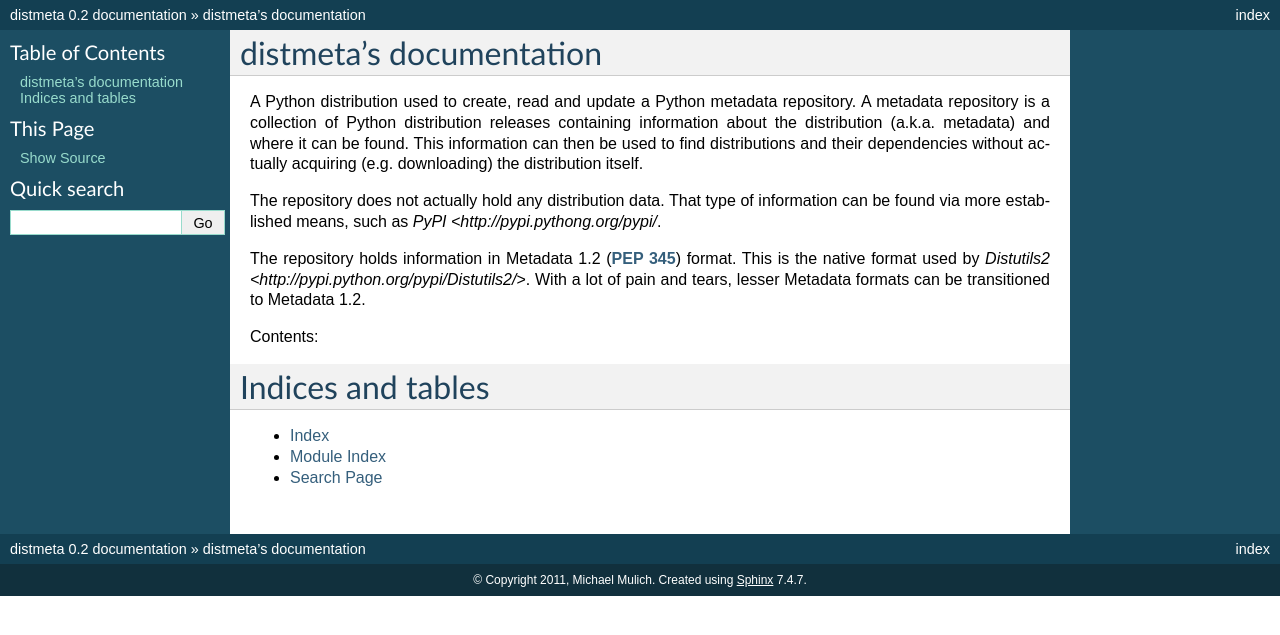
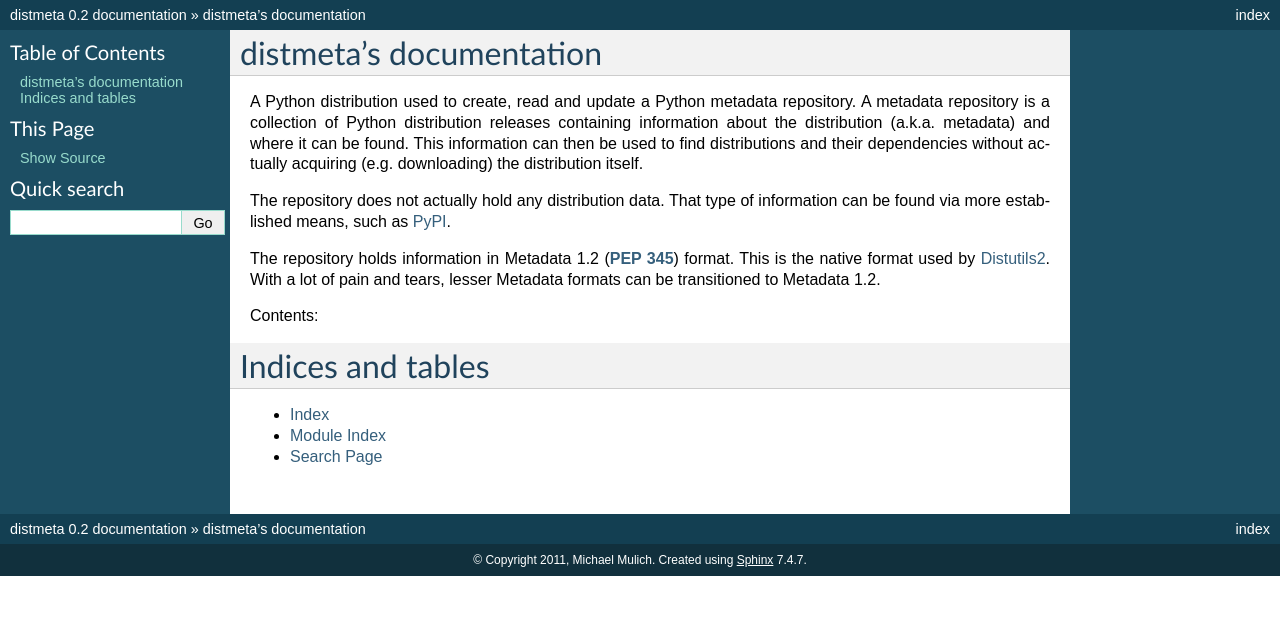
Before and after one commit to mmulich/pkgmeta, a Sphinx documentation site: the page built from docs/source/index.rst, in a window 1280 px wide. Shown: the top 635 px of the page. Built offline with Sphinx 7.4.7, drawn with Linux system fonts in a browser that asks for light colours; some of the changed lines change nothing that is shown.

Commit message:
Touched up ReStructuredText typos.

```diff
--- a/docs/source/index.rst
+++ b/docs/source/index.rst
@@ -13,11 +13,14 @@ where it can be found. This information can then be used to find distributions
 and their dependencies without actually acquiring (e.g. downloading) the
 distribution itself.
 
-The repository does not actually hold any distribution data. That type of information can be found via more established means, such as `PyPI <http://pypi.pythong.org/pypi/`.
+The repository does not actually hold any distribution data. That type of
+information can be found via more established means, such as `PyPI
+<http://pypi.pythong.org/pypi/>`_.
 
 The repository holds information in Metadata 1.2 (:pep:`345`) format. This is
 the native format used by `Distutils2
-<http://pypi.python.org/pypi/Distutils2/>`. With a lot of pain and tears, lesser Metadata formats can be transitioned to Metadata 1.2.
+<http://pypi.python.org/pypi/Distutils2/>`_. With a lot of pain and tears,
+lesser Metadata formats can be transitioned to Metadata 1.2.
 
 Contents:
 
```
